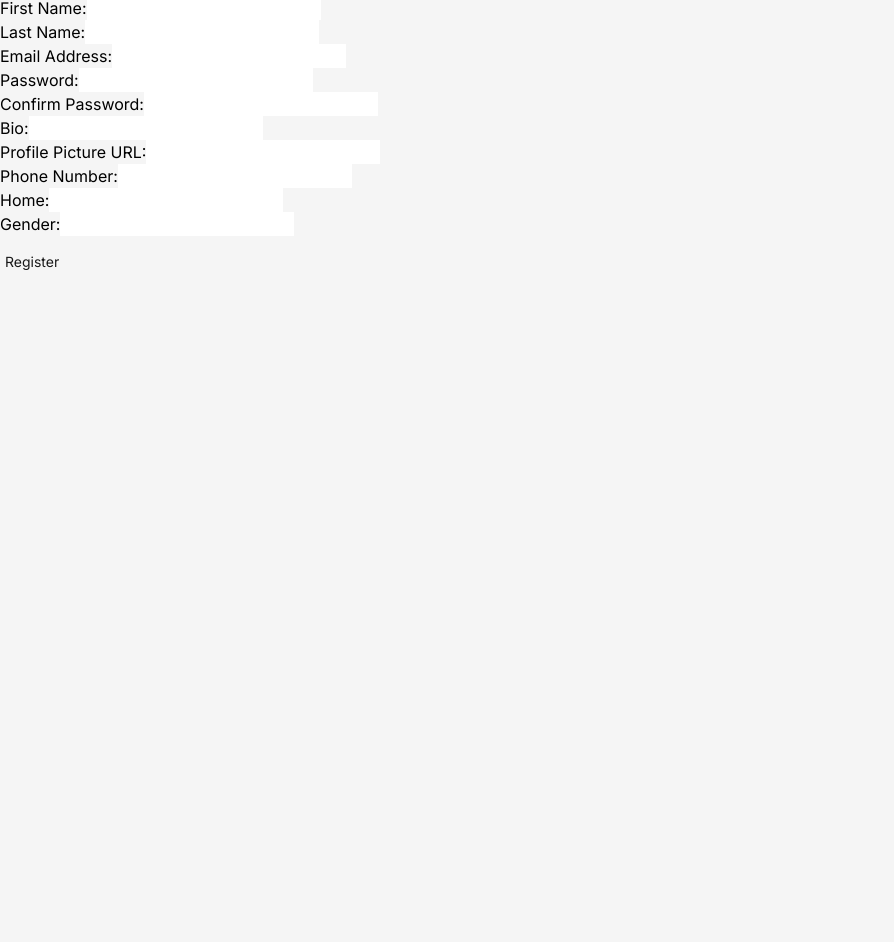
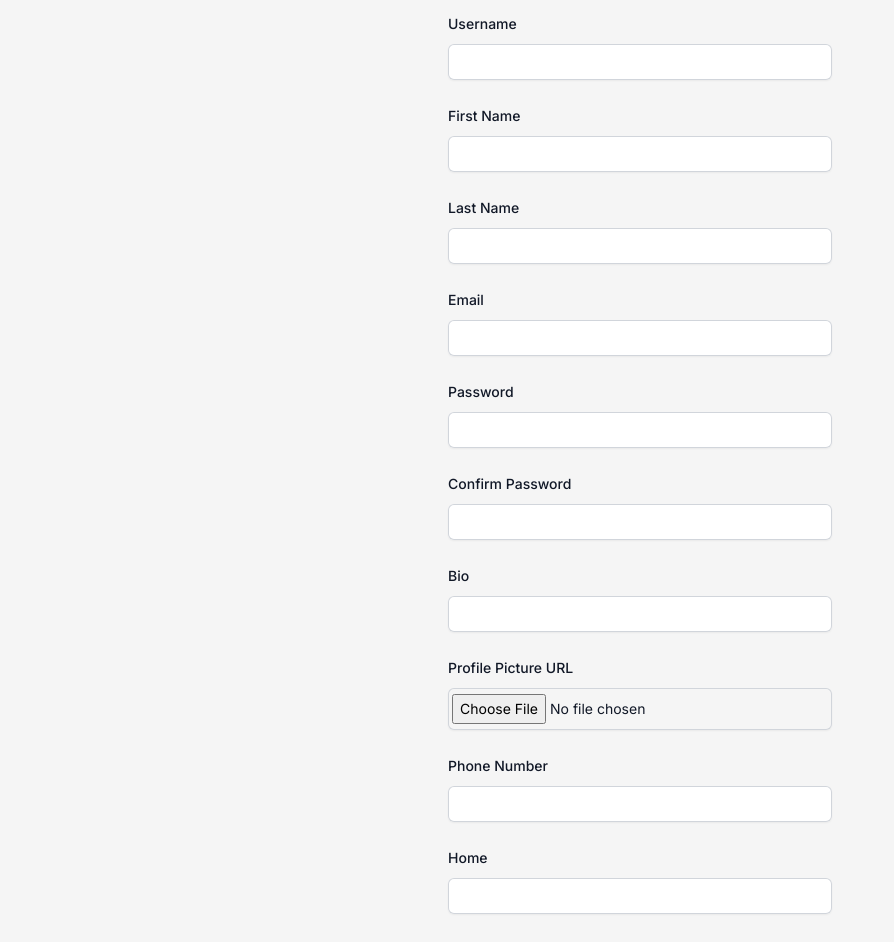
Before and after one commit to Mahbub2001/ChefHub_frontend, a Next.js app: page /registration in a window 1280 px wide. Shown: the part 247-1189 px from the top of the page, without its empty margins (0-894 px from the left). Before the commit the page ends 800 px from the top, so only its background shows below. Built offline with nearby package versions, Linux system fonts and the light colour scheme.

Commit message:
image_upload

```diff
--- a/app/profile/page.js
+++ b/app/profile/page.js
@@ -2,6 +2,7 @@
 
 import React, { useContext, useEffect, useState } from "react";
 import { AuthContext } from "../context/auth";
+import Image from "next/image";
 
 const ProfilePage = () => {
   const { user } = useContext(AuthContext);
@@ -17,11 +18,13 @@ const ProfilePage = () => {
     home: "",
     gender: "",
   });
-  const storedUser = typeof window !== 'undefined' ? localStorage.getItem('user_id') : null;
+  const storedUser =
+    typeof window !== "undefined" ? localStorage.getItem("user_id") : null;
 
   useEffect(() => {
     const fetchProfileData = async () => {
-      const token = typeof window !== 'undefined' ? localStorage.getItem('token') : null;
+      const token =
+        typeof window !== "undefined" ? localStorage.getItem("token") : null;
       if (user) {
         try {
           const response = await fetch(
@@ -64,11 +67,12 @@ const ProfilePage = () => {
 
   const handleFormSubmit = async (e) => {
     e.preventDefault();
-    if (typeof window === 'undefined') {
+    if (typeof window === "undefined") {
       return;
     }
 
-    const token = typeof window !== 'undefined' ? localStorage.getItem('token') : null;
+    const token =
+      typeof window !== "undefined" ? localStorage.getItem("token") : null;
     try {
       const response = await fetch(
         // `http://127.0.0.1:8000/chef/profile/${storedUser}/`,
@@ -106,7 +110,7 @@ const ProfilePage = () => {
 
   return (
     <div>
-      <h2 className="text-center mt-5 text-[20px] mb-5">User Profile</h2>
+      <h2 className="text-center mt-5 text-[20px] mb-5">Welcome {formData.username}</h2>
       {profileData ? (
         <div>
           {editMode ? (
@@ -194,6 +198,15 @@ const ProfilePage = () => {
               <button type="submit">Save Changes</button>
             </form>
           ) : (
+            <div className="flex justify-center items-center gap-5">
+              <div>
+                <Image
+                  src={formData.profile_picture}
+                  width={500}
+                  height={500}
+                  alt="Picture of the author"
+                />
+              </div>
               <div>
                 <p>
                   <strong>Username:</strong> {profileData.username}
@@ -203,9 +216,6 @@ const ProfilePage = () => {
                 </p>
                 <p>
                   <strong>Bio:</strong> {profileData.bio}
-              </p>
-              <p>
-                <strong>Profile Picture:</strong> {profileData.profile_picture}
                 </p>
                 <p>
                   <strong>Phone Number:</strong> {profileData.phone_number}
@@ -218,6 +228,7 @@ const ProfilePage = () => {
                 </p>
                 <button onClick={() => setEditMode(true)}>Edit Profile</button>
               </div>
+            </div>
           )}
         </div>
       ) : (
--- a/app/registration/page.js
+++ b/app/registration/page.js
@@ -1,5 +1,6 @@
 "use client";
 
+import Link from "next/link";
 import React, { useState } from "react";
 
 const RegistrationPage = () => {
@@ -10,6 +11,11 @@ const RegistrationPage = () => {
     email: "",
     password: "",
     confirmPassword: "",
+    bio: "",
+    profile_picture: "",
+    phone_number: "",
+    home: "",
+    gender: "",
   });
 
   const [message, setMessage] = useState("");
@@ -25,12 +31,27 @@ const RegistrationPage = () => {
 
   const handleSubmit = async (e) => {
     e.preventDefault();
+
     try {
       if (formData.password !== formData.confirmPassword) {
         setError("Passwords do not match");
         return;
       }
+      const from = new FormData(e.target);
+      const image = from.get("profile_picture");
+      const imageFormData = new FormData();
+      imageFormData.append("image", image);
+      const imageResponse = await fetch(
+        "https://api.imgbb.com/1/upload?key=34ef744f3065352f950f2d56538afc4f",
+        {
+          method: "POST",
+          body: imageFormData,
+        }
+      );
+      const imageData = await imageResponse.json();
+      const profile_picture = imageData.data.url;
 
+      // Register user
       const response = await fetch(
         "https://chefhub-backend.onrender.com/chef/register/",
         {
@@ -46,7 +67,7 @@ const RegistrationPage = () => {
             password: formData.password,
             confirm_password: formData.confirmPassword,
             bio: formData.bio,
-            profile_picture: formData.profile_picture,
+            profile_picture: profile_picture,
             phone_number: formData.phone_number,
             home: formData.home,
             gender: formData.gender,
@@ -62,24 +83,36 @@ const RegistrationPage = () => {
         return;
       }
 
-      setMessage("Registration successful! Please check your email for confirmation.");
+      setMessage(
+        "Registration successful! Please check your email for confirmation."
+      );
       console.log("Registration successful:", data);
-
     } catch (error) {
       setError("An error occurred during registration. Please try again.");
       console.error("An error occurred:", error);
     }
   };
-
   return (
     <div>
       <h2 className="text-center mt-5 text-[20px] mb-5">Registration</h2>
       <p className="text-center">Please fill out the form below to register.</p>
       {message && <p className="text-center text-green-600">{message}</p>}
       {error && <p className="text-center text-red-600">{error}</p>}
-      <form onSubmit={handleSubmit}>
+      <div className="mt-10 sm:mx-auto sm:w-full sm:max-w-sm">
+        <form
+          onSubmit={handleSubmit}
+          className="space-y-6"
+          action="#"
+          method="POST"
+        >
           <div>
-          <label htmlFor="username">Username:</label>
+            <label
+              htmlFor="username"
+              className="block text-sm font-medium leading-6 text-gray-900"
+            >
+              Username
+            </label>
+            <div className="mt-2">
               <input
                 type="text"
                 id="username"
@@ -87,10 +120,18 @@ const RegistrationPage = () => {
                 value={formData.username}
                 onChange={handleChange}
                 required
+                className="px-1 block w-full rounded-md border-0 py-1.5 text-gray-900 shadow-sm ring-1 ring-inset ring-gray-300 placeholder:text-gray-400 focus:ring-2 focus:ring-inset focus:ring-indigo-600 sm:text-sm sm:leading-6"
               />
             </div>
+          </div>
           <div>
-          <label htmlFor="firstName">First Name:</label>
+            <label
+              htmlFor="firstName"
+              className="block text-sm font-medium leading-6 text-gray-900"
+            >
+              First Name
+            </label>
+            <div className="mt-2">
               <input
                 type="text"
                 id="firstName"
@@ -98,10 +139,18 @@ const RegistrationPage = () => {
                 value={formData.firstName}
                 onChange={handleChange}
                 required
+                className="px-1 block w-full rounded-md border-0 py-1.5 text-gray-900 shadow-sm ring-1 ring-inset ring-gray-300 placeholder:text-gray-400 focus:ring-2 focus:ring-inset focus:ring-indigo-600 sm:text-sm sm:leading-6"
               />
             </div>
+          </div>
           <div>
-          <label htmlFor="lastName">Last Name:</label>
+            <label
+              htmlFor="lastName"
+              className="block text-sm font-medium leading-6 text-gray-900"
+            >
+              Last Name
+            </label>
+            <div className="mt-2">
               <input
                 type="text"
                 id="lastName"
@@ -109,10 +158,18 @@ const RegistrationPage = () => {
                 value={formData.lastName}
                 onChange={handleChange}
                 required
+                className="px-1 block w-full rounded-md border-0 py-1.5 text-gray-900 shadow-sm ring-1 ring-inset ring-gray-300 placeholder:text-gray-400 focus:ring-2 focus:ring-inset focus:ring-indigo-600 sm:text-sm sm:leading-6"
               />
             </div>
+          </div>
           <div>
-          <label htmlFor="email">Email Address:</label>
+            <label
+              htmlFor="email"
+              className="block text-sm font-medium leading-6 text-gray-900"
+            >
+              Email
+            </label>
+            <div className="mt-2">
               <input
                 type="email"
                 id="email"
@@ -120,10 +177,21 @@ const RegistrationPage = () => {
                 value={formData.email}
                 onChange={handleChange}
                 required
+                className="px-1 block w-full rounded-md border-0 py-1.5 text-gray-900 shadow-sm ring-1 ring-inset ring-gray-300 placeholder:text-gray-400 focus:ring-2 focus:ring-inset focus:ring-indigo-600 sm:text-sm sm:leading-6"
               />
             </div>
+          </div>
+
           <div>
-          <label htmlFor="password">Password:</label>
+            <div className="flex items-center justify-between">
+              <label
+                htmlFor="password"
+                className="block text-sm font-medium leading-6 text-gray-900"
+              >
+                Password
+              </label>
+            </div>
+            <div className="mt-2">
               <input
                 type="password"
                 id="password"
@@ -131,10 +199,20 @@ const RegistrationPage = () => {
                 value={formData.password}
                 onChange={handleChange}
                 required
+                className="px-1 block w-full rounded-md border-0 py-1.5 text-gray-900 shadow-sm ring-1 ring-inset ring-gray-300 placeholder:text-gray-400 focus:ring-2 focus:ring-inset focus:ring-indigo-600 sm:text-sm sm:leading-6"
               />
             </div>
+          </div>
           <div>
-          <label htmlFor="confirmPassword">Confirm Password:</label>
+            <div className="flex items-center justify-between">
+              <label
+                htmlFor="confirmPassword"
+                className="block text-sm font-medium leading-6 text-gray-900"
+              >
+                Confirm Password
+              </label>
+            </div>
+            <div className="mt-2">
               <input
                 type="password"
                 id="confirmPassword"
@@ -142,10 +220,20 @@ const RegistrationPage = () => {
                 value={formData.confirmPassword}
                 onChange={handleChange}
                 required
+                className="px-1 block w-full rounded-md border-0 py-1.5 text-gray-900 shadow-sm ring-1 ring-inset ring-gray-300 placeholder:text-gray-400 focus:ring-2 focus:ring-inset focus:ring-indigo-600 sm:text-sm sm:leading-6"
               />
             </div>
+          </div>
           <div>
-          <label htmlFor="bio">Bio:</label>
+            <div className="flex items-center justify-between">
+              <label
+                htmlFor="bio"
+                className="block text-sm font-medium leading-6 text-gray-900"
+              >
+                Bio
+              </label>
+            </div>
+            <div className="mt-2">
               <input
                 type="text"
                 id="bio"
@@ -153,21 +241,42 @@ const RegistrationPage = () => {
                 value={formData.bio}
                 onChange={handleChange}
                 required
+                className="px-1 block w-full rounded-md border-0 py-1.5 text-gray-900 shadow-sm ring-1 ring-inset ring-gray-300 placeholder:text-gray-400 focus:ring-2 focus:ring-inset focus:ring-indigo-600 sm:text-sm sm:leading-6"
               />
             </div>
+          </div>
           <div>
-          <label htmlFor="profile_picture">Profile Picture URL:</label>
+            <div className="flex items-center justify-between">
+              <label
+                htmlFor="profile_picture"
+                className="block text-sm font-medium leading-6 text-gray-900"
+              >
+                Profile Picture URL
+              </label>
+            </div>
+            <div className="mt-2">
               <input
-            type="text"
+                type="file"
                 id="profile_picture"
                 name="profile_picture"
-            value={formData.profile_picture}
+                required
+                accept="image/*"
+                // value={formData.profile_picture}
                 onChange={handleChange}
-            // required
+                className="px-1 block w-full rounded-md border-0 py-1.5 text-gray-900 shadow-sm ring-1 ring-inset ring-gray-300 placeholder:text-gray-400 focus:ring-2 focus:ring-inset focus:ring-indigo-600 sm:text-sm sm:leading-6"
               />
             </div>
+          </div>
           <div>
-          <label htmlFor="phone_number">Phone Number:</label>
+            <div className="flex items-center justify-between">
+              <label
+                htmlFor="phone_number"
+                className="block text-sm font-medium leading-6 text-gray-900"
+              >
+                Phone Number
+              </label>
+            </div>
+            <div className="mt-2">
               <input
                 type="number"
                 id="phone_number"
@@ -175,10 +284,20 @@ const RegistrationPage = () => {
                 value={formData.phone_number}
                 onChange={handleChange}
                 required
+                className="px-1 block w-full rounded-md border-0 py-1.5 text-gray-900 shadow-sm ring-1 ring-inset ring-gray-300 placeholder:text-gray-400 focus:ring-2 focus:ring-inset focus:ring-indigo-600 sm:text-sm sm:leading-6"
               />
             </div>
+          </div>
           <div>
-          <label htmlFor="home">Home:</label>
+            <div className="flex items-center justify-between">
+              <label
+                htmlFor="home"
+                className="block text-sm font-medium leading-6 text-gray-900"
+              >
+                Home
+              </label>
+            </div>
+            <div className="mt-2">
               <input
                 type="text"
                 id="home"
@@ -186,10 +305,20 @@ const RegistrationPage = () => {
                 value={formData.home}
                 onChange={handleChange}
                 required
+                className="px-1 block w-full rounded-md border-0 py-1.5 text-gray-900 shadow-sm ring-1 ring-inset ring-gray-300 placeholder:text-gray-400 focus:ring-2 focus:ring-inset focus:ring-indigo-600 sm:text-sm sm:leading-6"
               />
             </div>
+          </div>
           <div>
-          <label htmlFor="gender">Gender:</label>
+            <div className="flex items-center justify-between">
+              <label
+                htmlFor="gender"
+                className="block text-sm font-medium leading-6 text-gray-900"
+              >
+                Gender
+              </label>
+            </div>
+            <div className="mt-2">
               <input
                 type="text"
                 id="gender"
@@ -197,10 +326,31 @@ const RegistrationPage = () => {
                 value={formData.gender}
                 onChange={handleChange}
                 required
+                className="px-1 block w-full rounded-md border-0 py-1.5 text-gray-900 shadow-sm ring-1 ring-inset ring-gray-300 placeholder:text-gray-400 focus:ring-2 focus:ring-inset focus:ring-indigo-600 sm:text-sm sm:leading-6"
               />
             </div>
-        <button type="submit">Register</button>
+          </div>
+
+          <div>
+            <button
+              type="submit"
+              className="flex w-full justify-center rounded-md bg-indigo-600 px-3 py-1.5 text-sm font-semibold leading-6 text-white shadow-sm hover:bg-indigo-500 focus-visible:outline focus-visible:outline-2 focus-visible:outline-offset-2 focus-visible:outline-indigo-600"
+            >
+              Sign in
+            </button>
+          </div>
         </form>
+
+        <p className="mt-10 text-center text-sm text-gray-500">
+          Already a member?
+          <Link
+            href="/login"
+            className="font-semibold leading-6 text-indigo-600 hover:text-indigo-500"
+          >
+            Login Here
+          </Link>
+        </p>
+      </div>
     </div>
   );
 };
```
Lines whose indentation alone changed are shown as unchanged.
